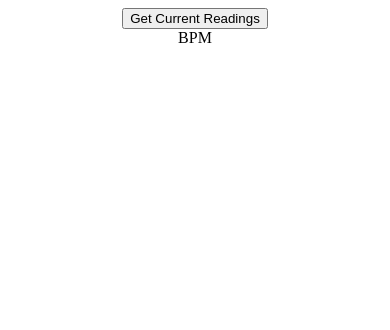
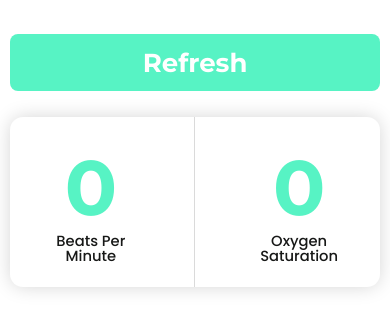
Before and after one commit to bedmuthaapoorv/pulseoxi, a plain HTML site: page App code/public/index.html in a window 390 px wide. Drawn offline with nearby package versions, Linux system fonts and the light colour scheme.

Commit message:
updated mobile app code

```diff
--- /dev/null
+++ b/App code/public/Styles.scss
@@ -0,0 +1,73 @@
+@import url('https://fonts.googleapis.com/css2?family=Montserrat:wght@700&display=swap');
+@import url('https://fonts.googleapis.com/css2?family=Montserrat:wght@700&family=Poppins:wght@500&display=swap');
+body{
+    .container{
+    display: flex;
+    justify-content: space-around;
+    flex-direction: column;
+
+    align-items: center;
+    &__refresh{
+        margin-top: 26px;
+        display: flex;
+        justify-content: space-around;
+        align-items: center;
+        background: #57F3C4;
+        border-radius: 8px;
+        width:95vw;
+        height:57px;
+        font-size:26px;
+        font-family: 'Montserrat', sans-serif;
+        color:white;
+    }
+    &__sensorReadings{
+        margin-top: 26px;
+        display: flex;
+        width: 95vw;
+        height:170.2px;
+        background: #FFFFFF;
+box-shadow: 0px 0px 19px -1px rgba(0, 0, 0, 0.18);
+border-radius: 13px;
+justify-content: space-around;
+align-items: center;
+}
+    &__BPMcont{
+        display: flex;
+        flex-direction: column;
+        justify-content: center;
+        align-items: center;
+    }
+    &__BPM{
+        font-family: Montserrat;
+font-style: normal;
+font-weight: bold;
+font-size: 77.1875px;
+line-height: 94px;
+
+/* identical to box height */
+
+color: #57F3C4;
+text-align: center;
+    }
+    &__BPMText{
+        font-family: Poppins;
+font-style: normal;
+font-weight: 500;
+font-size: 14.72px;
+line-height: 103%;
+
+/* or 15px */
+text-align: center;
+
+color: #171817;
+justify-content: center;
+width: 30vw;
+    }
+    &__divider{
+        width: 1px;
+height: 170px;
+background: rgba(196, 196, 196, 0.62);
+    }
+
+}
+}
--- a/App code/public/index.html
+++ b/App code/public/index.html
@@ -1,26 +1,33 @@
 <html>
 <head>
     <script src="https://unpkg.com/axios/dist/axios.min.js"></script>
+    <link rel="stylesheet" href="Styles.css" ></style>
 </head>
-    <body style="text-align:center">
-        <div>
-            <button onclick="get()">Get Current Readings</button>
-           <div>BPM</div>
-            <div id="output"></div>
+    <body>
+        <div class="container">
+            <div class="container__refresh" onclick="get()">
+                Refresh
+            </div>
+            <div class="container__sensorReadings">
+                <div class="container__BPMcont">
+                    <div id="bpm" class="container__BPM">0</div>
+                    <div class="container__BPMText">Beats Per Minute</div>
+                </div>
+                <div class="container__divider">
+
+                </div>
+                <div class="container__BPMcont">
+                    <div id="o2" class="container__BPM">0</div>
+                    <div class="container__BPMText">Oxygen Saturation</div>
+                </div>
+
+            </div>
         </div>
-    <script>
-    function get(){
-    axios({
-        "method": "GET",
-        "url": "https://api.thingspeak.com/channels/1045791/feeds.json?api_key=Z7GLYGYG00M4DKOJ&results=1"
-    }).then(response => {
-        updateData(response.data);
-    });
-}
-function updateData(abc){
-console.log(abc);
-    document.getElementById("output").innerHTML=abc.feeds[0].field1;
-}
+
+
+
+
+    <script src="serverSide.js">
     </script>
     </body>
 </html>
--- /dev/null
+++ b/App code/public/serverSide.js
@@ -0,0 +1,15 @@
+function get(){
+    axios({
+        "method": "GET",
+        "url": "https://api.thingspeak.com/channels/1045791/feeds.json?api_key=Z7GLYGYG00M4DKOJ&results=1"
+    }).then(response => {
+        updateData(response.data);
+    });
+}
+function updateData(abc){
+console.log(abc);
+TSresponse=abc.feeds[0].field1;
+Readings=TSresponse.split(",");
+    document.getElementById("bpm").innerHTML=Math.ceil(Readings[0]);
+    document.getElementById("o2").innerHTML=Math.ceil(Readings[1]);
+}
```
Also changed, not shown: App code/public/Styles.css (added), 1 other file.
